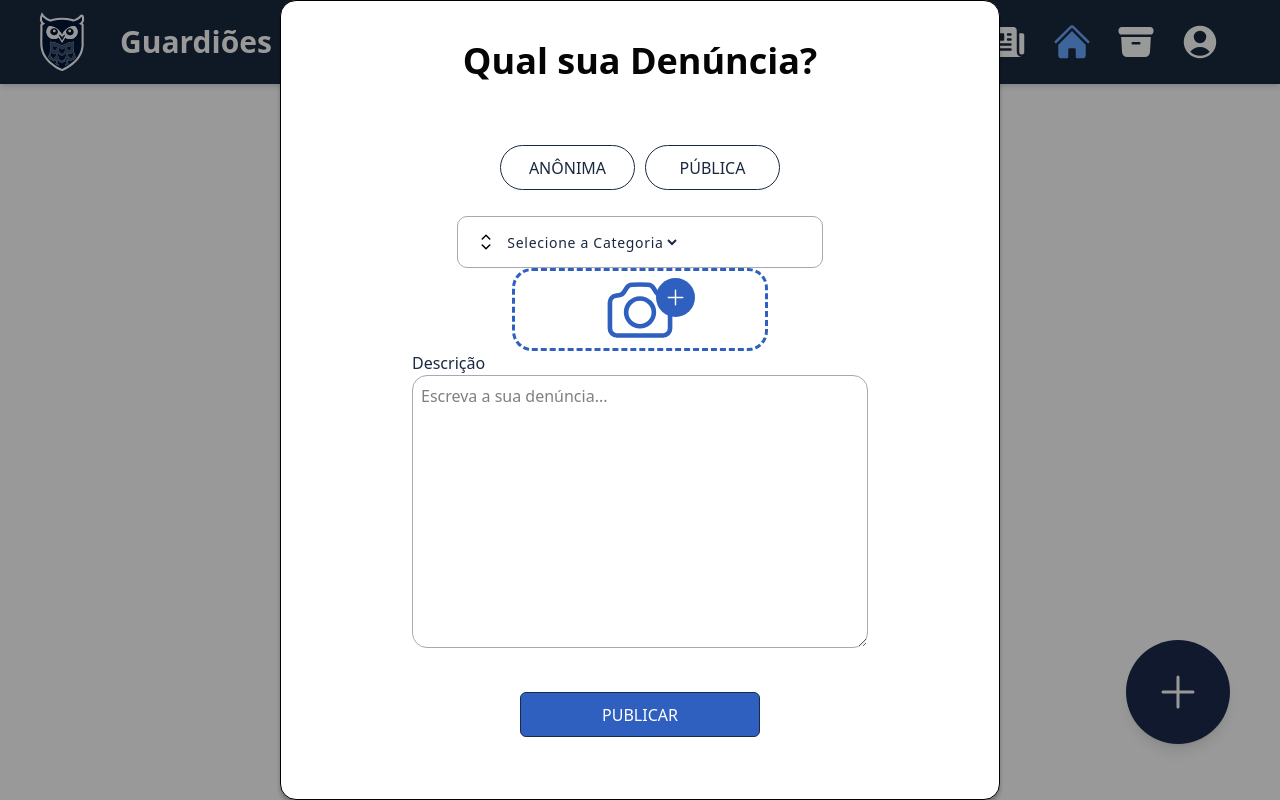
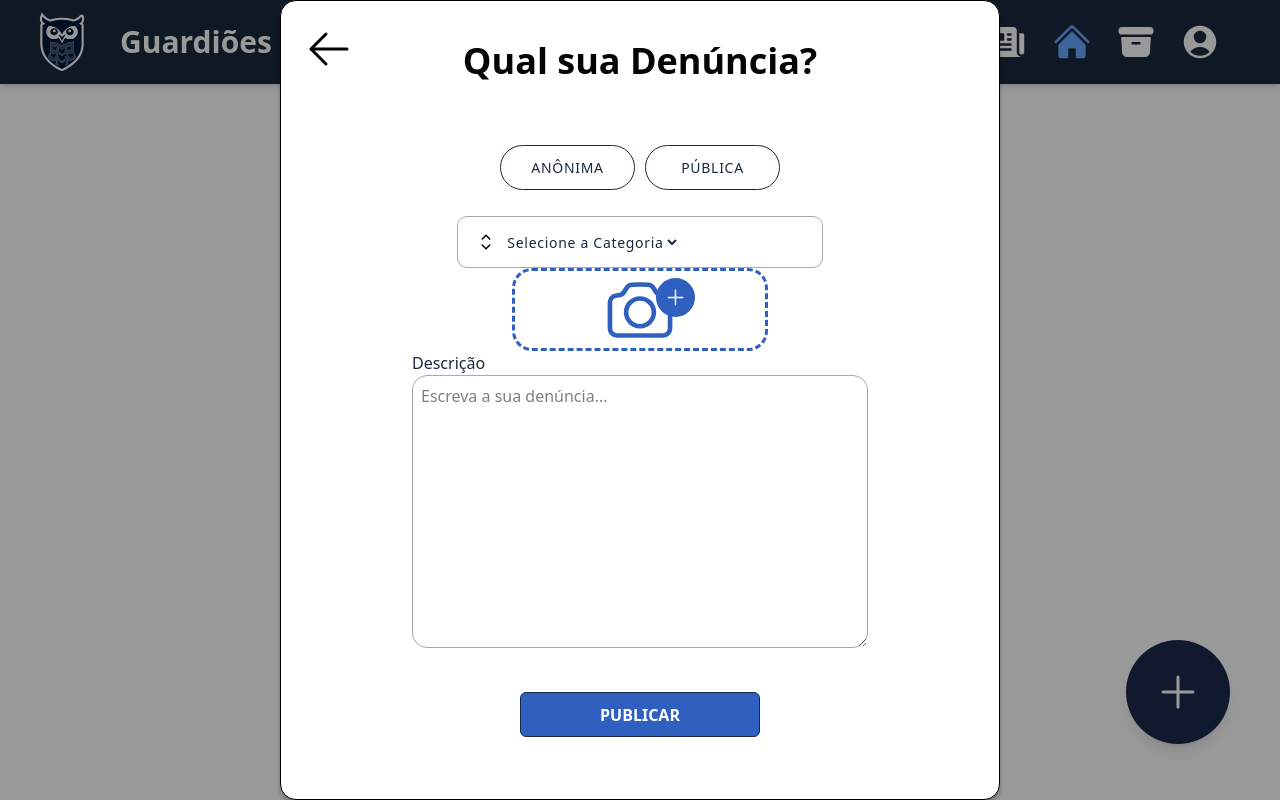
Before and after one commit to fga-eps-mds/2025.2-Valhalla, a Next.js app in the folder Front/: page /paginaDenuncia in a window 1280 px wide. Built offline with nearby package versions, Linux system fonts and the light colour scheme.

Commit message:
feat - adiciona botão visual de 'voltar' (seta) no modal
Co-authored-by: xLucasMelo <xLucasMelo@users.noreply.github.com>

```diff
--- a/Front/src/app/components/modalDenuncia/modalDenuncia.tsx
+++ b/Front/src/app/components/modalDenuncia/modalDenuncia.tsx
@@ -1,7 +1,10 @@
 "use client";
 
 import React, { useState } from 'react';
-import { CameraIcon } from '@heroicons/react/24/outline';
+import {
+  CameraIcon,
+  ArrowLeftIcon
+} from '@heroicons/react/24/outline';
 import {
   ChevronUpDownIcon,
   PlusIcon
@@ -20,11 +23,19 @@ export default function ModalDenuncia ({isOpen}:DenunciaModalProps) {
         return (
           <>
             <div className='fixed inset-0 z-[999999] bg-black/40 pointer-events-none flex items-center justify-center'>
-                  <div className='pointer-events-auto flex flex-col items-center w-[720px] max-w-[100%] max-h-[100vh] overflow-y-auto rounded-[1rem] bg-white shadow-[0_0.25rem_0.25rem_0_rgba(0,0,0,0.25)] border p-6'>
+                  <div className='pointer-events-auto relative flex flex-col items-center w-[720px] max-w-[100%] max-h-[100vh] overflow-y-auto rounded-[1rem] bg-white shadow-[0_0.25rem_0.25rem_0_rgba(0,0,0,0.25)] border p-6'>
+
+                    {/*Botão de "voltar"*/}
+                    <button
+                      type="button"
+                      className="absolute top-6 left-6 text-black hover:text-gray-600 transition-colors">
+                      <ArrowLeftIcon className="size-[48px]" />
+                    </button>
+
                     <h1 className='text-h1 mb-[48px]'>Qual sua Denúncia?</h1>
                     <div className='flex items-center gap-[10px] mb-[26px]'>
-                      <button type='button' className='w-[135px] h-[45px] border rounded-[46px] text-body'>ANÔNIMA</button>
-                      <button type='button' className='w-[135px] h-[45px] border rounded-[46px] text-body'>PÚBLICA</button>
+                      <button type='button' className='w-[135px] h-[45px] border rounded-[46px] text-small font-bold'>ANÔNIMA</button>
+                      <button type='button' className='w-[135px] h-[45px] border rounded-[46px] text-small'>PÚBLICA</button>
                     </div>
 
                     <div className='w-[366px] h-[52px] border border-[var(--color-bordas)] rounded-[10px] flex items-center p-[16px]'>
@@ -62,7 +73,7 @@ export default function ModalDenuncia ({isOpen}:DenunciaModalProps) {
                     {/*Botão PUBLICAR*/}
                     <button
                       type="submit"
-                      className="flex items-center justify-center border border-[#1A2A4A] rounded-md py-[11px] my-[38px] gap-[5px] bg-[var(--color-azul-principal)] w-[240px] h-[45px] text-white rounded hover:bg-[#67A8FF] transition">
+                      className="flex items-center justify-center border border-[#1A2A4A] rounded-md py-[11px] my-[38px] gap-[5px] bg-[var(--color-azul-principal)] w-[240px] h-[45px] text-white rounded hover:bg-[#67A8FF] transition font-bold">
                       PUBLICAR
                     </button>
 
```
